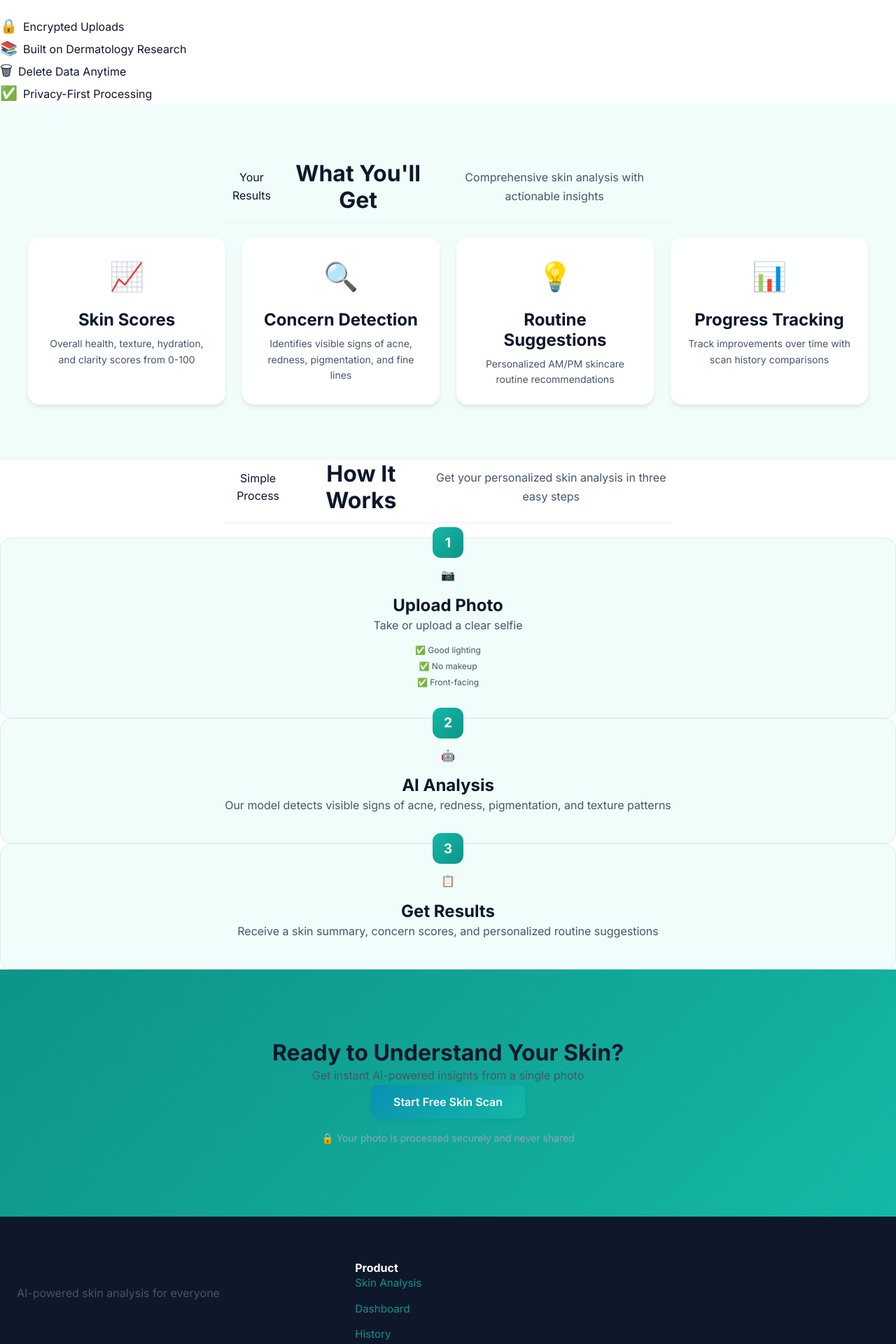
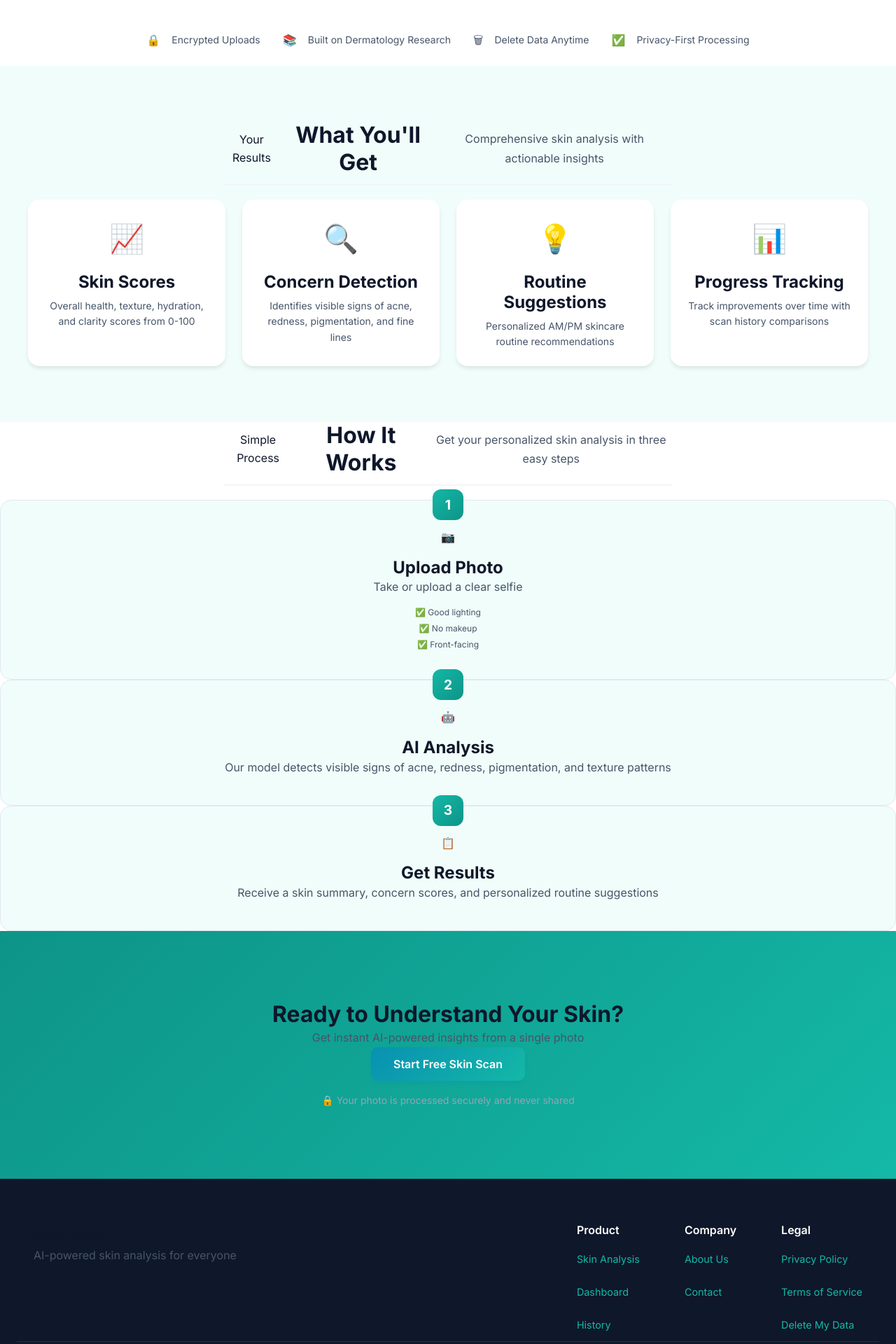
Before and after one commit to himprapatel-rgb/ai-skincare-intelligence-system, a React (Vite) app in the folder frontend/: page / in a window 1280 px wide. Shown: the part 880-2800 px from the top of the page at 70% size. Built offline with nearby package versions, Linux system fonts and the light colour scheme; no server answers.

Commit message:
Add trust badges and footer alignment CSS fixes

```diff
--- a/frontend/src/pages/HomePage.css
+++ b/frontend/src/pages/HomePage.css
@@ -808,3 +808,87 @@
     grid-template-columns: 1fr;
   }
 }
+
+/* Trust Badges - Centered alignment */
+.trust-badges {
+  display: flex;
+  justify-content: center;
+  align-items: center;
+  flex-wrap: wrap;
+  gap: 32px;
+  padding: 24px;
+  max-width: 1280px;
+  margin: 0 auto;
+}
+
+.badge-item {
+  display: flex;
+  align-items: center;
+  gap: 8px;
+  font-size: 0.875rem;
+  color: var(--text-gray);
+}
+
+.badge-icon-trust {
+  font-size: 1rem;
+}
+
+/* Footer alignment fixes */
+.footer-content {
+  display: flex;
+  justify-content: space-between;
+  align-items: flex-start;
+  flex-wrap: wrap;
+  gap: 48px;
+  max-width: 1280px;
+  margin: 0 auto;
+  padding: 0 24px;
+}
+
+.footer-links {
+  display: flex;
+  gap: 64px;
+}
+
+.footer-col {
+  display: flex;
+  flex-direction: column;
+  gap: 12px;
+}
+
+.footer-col h4 {
+  font-weight: 600;
+  margin-bottom: 8px;
+  color: var(--bg-white);
+}
+
+.footer-col a {
+  color: var(--accent);
+  text-decoration: none;
+  font-size: 0.9rem;
+}
+
+.footer-col a:hover {
+  text-decoration: underline;
+}
+
+/* Responsive trust badges */
+@media (max-width: 768px) {
+  .trust-badges {
+    flex-direction: column;
+    gap: 16px;
+    align-items: flex-start;
+    padding: 24px 32px;
+  }
+
+  .footer-content {
+    flex-direction: column;
+    text-align: center;
+  }
+
+  .footer-links {
+    flex-direction: column;
+    gap: 32px;
+    width: 100%;
+  }
+}
```
